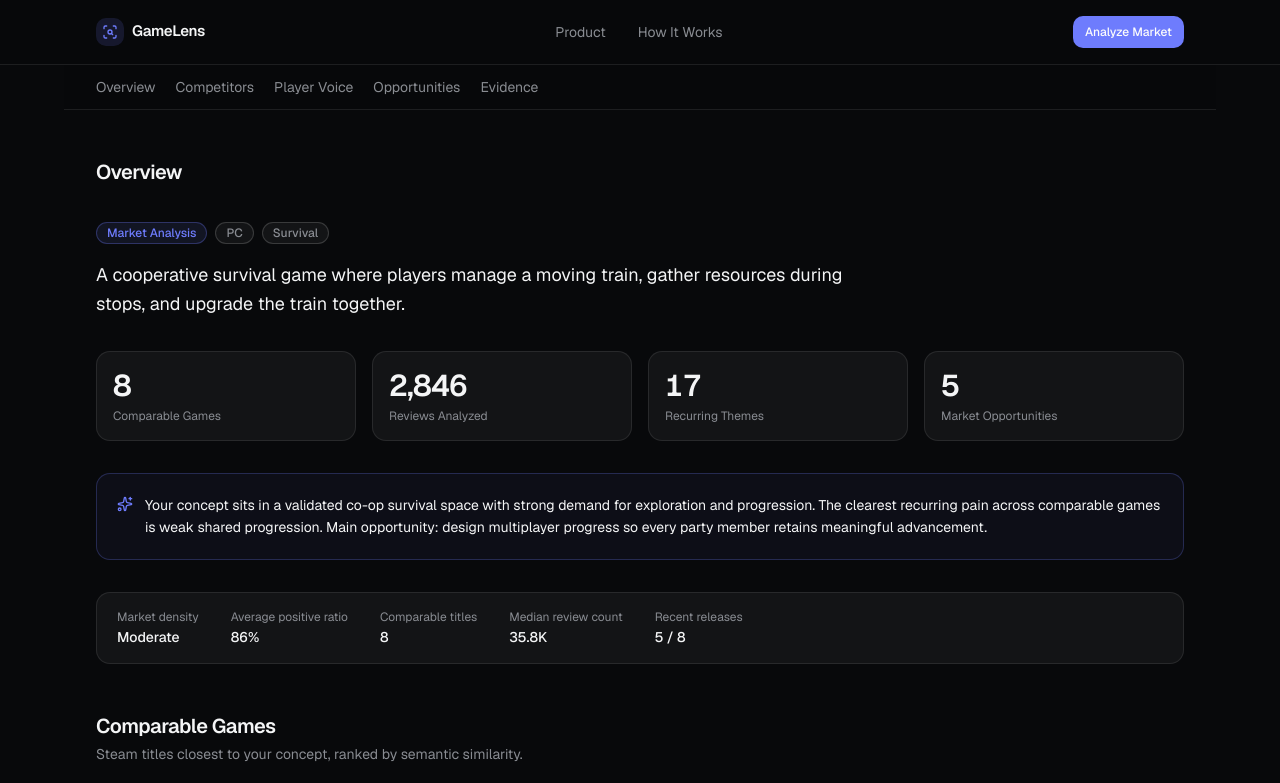
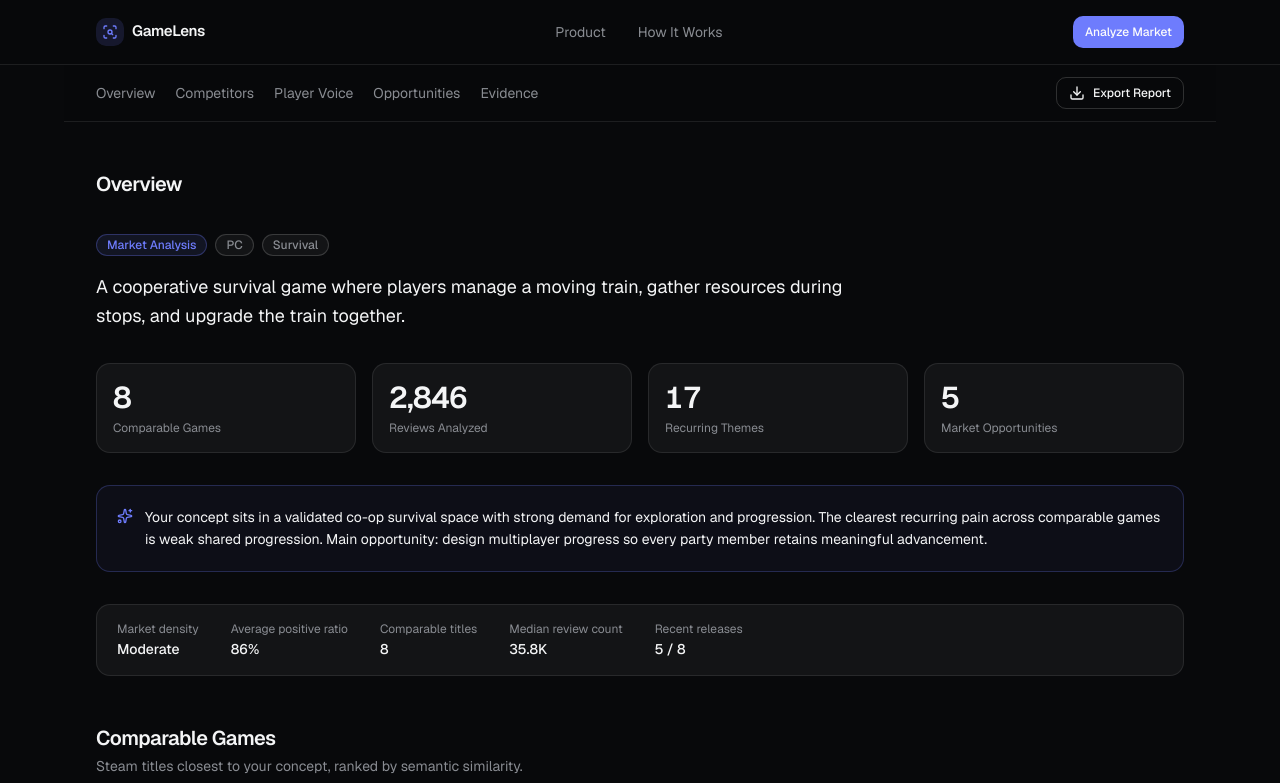
Before and after one commit to xsolla-baku-gametech-hackathon/team-hype, a Next.js app: page /analysis/demo in a window 1280 px wide. Shown: the top 783 px of the page. Built offline with nearby package versions, Linux system fonts and the light colour scheme.

Commit message:
feat: add PDF export via print-optimized report layout

```diff
--- a/src/app/globals.css
+++ b/src/app/globals.css
@@ -85,3 +85,30 @@
     outline-offset: 2px;
   }
 }
+
+/*
+ * Export Report (spec section 20) reuses the on-screen report markup for
+ * printing/"Save as PDF" instead of a separate PDF renderer. Redefining
+ * the same tokens here — rather than sprinkling `print:` variants across
+ * every component — is what makes every surface flip to a print-safe
+ * light theme for free, since every component already reads from these
+ * variables.
+ */
+@media print {
+  :root {
+    --background: oklch(1 0 0);
+    --surface: oklch(0.98 0 0);
+    --surface-hover: oklch(0.95 0 0);
+    --border: oklch(0 0 0 / 12%);
+    --border-strong: oklch(0 0 0 / 22%);
+    --foreground: oklch(0.15 0 0);
+    --muted-foreground: oklch(0.4 0 0);
+  }
+
+  /* Interactive controls (CTAs, "View Evidence" triggers) have no
+   * meaning on paper — only the "Export Report" button itself would
+   * render, and it's redundant once printing has already started. */
+  [data-slot="button"] {
+    display: none !important;
+  }
+}
--- a/src/components/analysis/analysis-experience.tsx
+++ b/src/components/analysis/analysis-experience.tsx
@@ -7,6 +7,8 @@ import { CompetitorRevealList } from "@/components/analysis/competitor-reveal-li
 import { ExecutiveSummary } from "@/components/analysis/executive-summary";
 import { MarketLandscapePanel } from "@/components/analysis/market-landscape-panel";
 import { MetricsRow } from "@/components/analysis/metrics-row";
+import { PrintEvidenceAppendix } from "@/components/analysis/print-evidence-appendix";
+import { PrintRecommendations } from "@/components/analysis/print-recommendations";
 import { ReportHeader } from "@/components/analysis/report-header";
 import { ReportSection } from "@/components/analysis/report-section";
 import { ReportSectionNav } from "@/components/analysis/report-section-nav";
@@ -122,6 +124,9 @@ export function AnalysisExperience({ report }: AnalysisExperienceProps) {
           >
             <OpportunityList opportunities={report.opportunities} />
           </ReportSection>
+
+          <PrintRecommendations opportunities={report.opportunities} />
+          <PrintEvidenceAppendix themes={report.themes} evidence={report.evidence} />
         </div>
       </EvidenceProvider>
     );
--- /dev/null
+++ b/src/components/analysis/export-report-button.tsx
@@ -0,0 +1,21 @@
+"use client";
+
+import { Download } from "lucide-react";
+
+import { Button } from "@/components/ui/button";
+
+/**
+ * Reuses the on-screen report markup for the PDF instead of a separate
+ * renderer — `globals.css` swaps every design token to a print-safe
+ * light theme and hides interactive chrome under `@media print`, so the
+ * browser's native "Save as PDF" produces a clean, fixed-layout report
+ * with zero extra dependencies.
+ */
+export function ExportReportButton() {
+  return (
+    <Button variant="outline" size="sm" onClick={() => window.print()}>
+      <Download aria-hidden="true" />
+      Export Report
+    </Button>
+  );
+}
--- /dev/null
+++ b/src/components/analysis/print-evidence-appendix.tsx
@@ -0,0 +1,52 @@
+import { ReportSection } from "@/components/analysis/report-section";
+import { EvidenceReviewCard } from "@/components/evidence/evidence-review-card";
+import { getEvidenceForTheme } from "@/lib/analysis/scoring";
+import type { EvidenceReview, ReviewTheme } from "@/lib/analysis/types";
+
+interface PrintEvidenceAppendixProps {
+  themes: readonly ReviewTheme[];
+  evidence: readonly EvidenceReview[];
+}
+
+/**
+ * On screen, evidence only surfaces inside the "View Evidence" drawer
+ * (rendered in a portal, closed by default) — printing can't follow that
+ * interaction, so the PDF gets its own always-rendered appendix, grouped
+ * by theme to match how evidence is browsed on screen.
+ */
+export function PrintEvidenceAppendix({
+  themes,
+  evidence,
+}: PrintEvidenceAppendixProps) {
+  return (
+    <div className="hidden print:block">
+      <ReportSection
+        id="print-evidence"
+        title="Evidence"
+        description="Player reviews supporting the themes and opportunities above."
+      >
+        <div className="flex flex-col gap-6">
+          {themes.map((theme) => {
+            const themeEvidence = getEvidenceForTheme(evidence, theme.id);
+            if (themeEvidence.length === 0) {
+              return null;
+            }
+
+            return (
+              <div key={theme.id} className="flex flex-col gap-3 print:break-inside-avoid">
+                <h3 className="text-sm font-semibold text-foreground">
+                  {theme.label}
+                </h3>
+                <div className="flex flex-col gap-3">
+                  {themeEvidence.map((review) => (
+                    <EvidenceReviewCard key={review.id} review={review} />
+                  ))}
+                </div>
+              </div>
+            );
+          })}
+        </div>
+      </ReportSection>
+    </div>
+  );
+}
--- /dev/null
+++ b/src/components/analysis/print-recommendations.tsx
@@ -0,0 +1,32 @@
+import { ReportSection } from "@/components/analysis/report-section";
+import type { MarketOpportunity } from "@/lib/analysis/types";
+
+interface PrintRecommendationsProps {
+  opportunities: readonly MarketOpportunity[];
+}
+
+/**
+ * The spec's PDF layout (section 20) lists "Recommendations" as its own
+ * section, distinct from "Opportunities" — on screen the recommendation
+ * is just a field on each opportunity card, so this consolidates that
+ * field into a standalone numbered list that only renders when printing.
+ */
+export function PrintRecommendations({ opportunities }: PrintRecommendationsProps) {
+  return (
+    <div className="hidden print:block">
+      <ReportSection id="print-recommendations" title="Recommendations">
+        <ol className="flex flex-col gap-3 pl-5 list-decimal">
+          {opportunities.map((opportunity) => (
+            <li
+              key={opportunity.id}
+              className="text-sm leading-relaxed text-foreground"
+            >
+              <span className="font-medium">{opportunity.title}.</span>{" "}
+              {opportunity.recommendation}
+            </li>
+          ))}
+        </ol>
+      </ReportSection>
+    </div>
+  );
+}
--- a/src/components/analysis/report-section-nav.tsx
+++ b/src/components/analysis/report-section-nav.tsx
@@ -1,4 +1,6 @@
 import Link from "next/link";
+
+import { ExportReportButton } from "@/components/analysis/export-report-button";
 
 interface ReportSectionLink {
   readonly id: string;
@@ -23,8 +25,9 @@ export function ReportSectionNav() {
   return (
     <nav
       aria-label="Report sections"
-      className="sticky top-16 z-30 -mx-6 flex gap-5 overflow-x-auto border-b border-border bg-background/80 px-6 py-3 text-sm text-muted-foreground backdrop-blur-md sm:-mx-8 sm:px-8"
+      className="sticky top-16 z-30 -mx-6 flex items-center justify-between gap-4 overflow-x-auto border-b border-border bg-background/80 px-6 py-3 text-sm text-muted-foreground backdrop-blur-md print:hidden sm:-mx-8 sm:px-8"
     >
+      <div className="flex gap-5">
         {SECTION_LINKS.map((link) => (
           <Link
             key={link.id}
@@ -34,6 +37,8 @@ export function ReportSectionNav() {
             {link.label}
           </Link>
         ))}
+      </div>
+      <ExportReportButton />
     </nav>
   );
 }
--- a/src/components/evidence/evidence-review-card.tsx
+++ b/src/components/evidence/evidence-review-card.tsx
@@ -9,7 +9,7 @@ interface EvidenceReviewCardProps {
 
 export function EvidenceReviewCard({ review }: EvidenceReviewCardProps) {
   return (
-    <article className="rounded-lg border border-border bg-background/40 p-4">
+    <article className="rounded-lg border border-border bg-background/40 p-4 print:break-inside-avoid">
       <div className="flex items-center justify-between gap-2">
         <span className="text-sm font-medium text-foreground">
           {review.gameName}
--- a/src/components/games/competitor-card.tsx
+++ b/src/components/games/competitor-card.tsx
@@ -15,7 +15,7 @@ interface CompetitorCardProps {
 
 export function CompetitorCard({ game }: CompetitorCardProps) {
   return (
-    <article className="flex flex-col overflow-hidden rounded-lg border border-border bg-surface">
+    <article className="flex flex-col overflow-hidden rounded-lg border border-border bg-surface print:break-inside-avoid">
       <GameCover appId={game.appId} name={game.name} />
 
       <div className="flex flex-1 flex-col gap-3 p-4">
--- a/src/components/insights/theme-card.tsx
+++ b/src/components/insights/theme-card.tsx
@@ -13,7 +13,7 @@ export function ThemeCard({ theme }: ThemeCardProps) {
     theme.sentiment === "positive" ? "text-positive" : "text-negative";
 
   return (
-    <div className="rounded-lg border border-border bg-surface p-4">
+    <div className="rounded-lg border border-border bg-surface p-4 print:break-inside-avoid">
       <div className="flex items-baseline justify-between gap-3">
         <h4 className="text-sm font-medium text-foreground">{theme.label}</h4>
         <span className={`text-lg font-semibold tabular-nums ${sentimentColor}`}>
--- a/src/components/layout/site-footer.tsx
+++ b/src/components/layout/site-footer.tsx
@@ -3,7 +3,7 @@ import { Logo } from "@/components/shared/logo";
 
 export function SiteFooter() {
   return (
-    <footer className="border-t border-border">
+    <footer className="border-t border-border print:hidden">
       <Container className="flex flex-col items-start justify-between gap-4 py-10 text-sm text-muted-foreground sm:flex-row sm:items-center">
         <Logo className="text-muted-foreground" />
         <p>
--- a/src/components/layout/site-header.tsx
+++ b/src/components/layout/site-header.tsx
@@ -11,7 +11,7 @@ import { PRIMARY_NAV } from "@/lib/site-config";
  */
 export function SiteHeader() {
   return (
-    <header className="sticky top-0 z-40 border-b border-border bg-background/80 backdrop-blur-md">
+    <header className="sticky top-0 z-40 border-b border-border bg-background/80 backdrop-blur-md print:hidden">
       <Container className="flex h-16 items-center justify-between">
         <Link href="/" aria-label="GameLens home">
           <Logo />
--- a/src/components/opportunities/opportunity-card.tsx
+++ b/src/components/opportunities/opportunity-card.tsx
@@ -20,7 +20,7 @@ export function OpportunityCard({ opportunity }: OpportunityCardProps) {
   ];
 
   return (
-    <article className="rounded-lg border border-border bg-surface p-6 sm:p-8">
+    <article className="rounded-lg border border-border bg-surface p-6 print:break-inside-avoid sm:p-8">
       <div className="flex flex-wrap items-start justify-between gap-4">
         <div className="flex items-baseline gap-3">
           <span className="text-3xl font-semibold tabular-nums text-muted-foreground/40">
```
Lines whose indentation alone changed are shown as unchanged.
